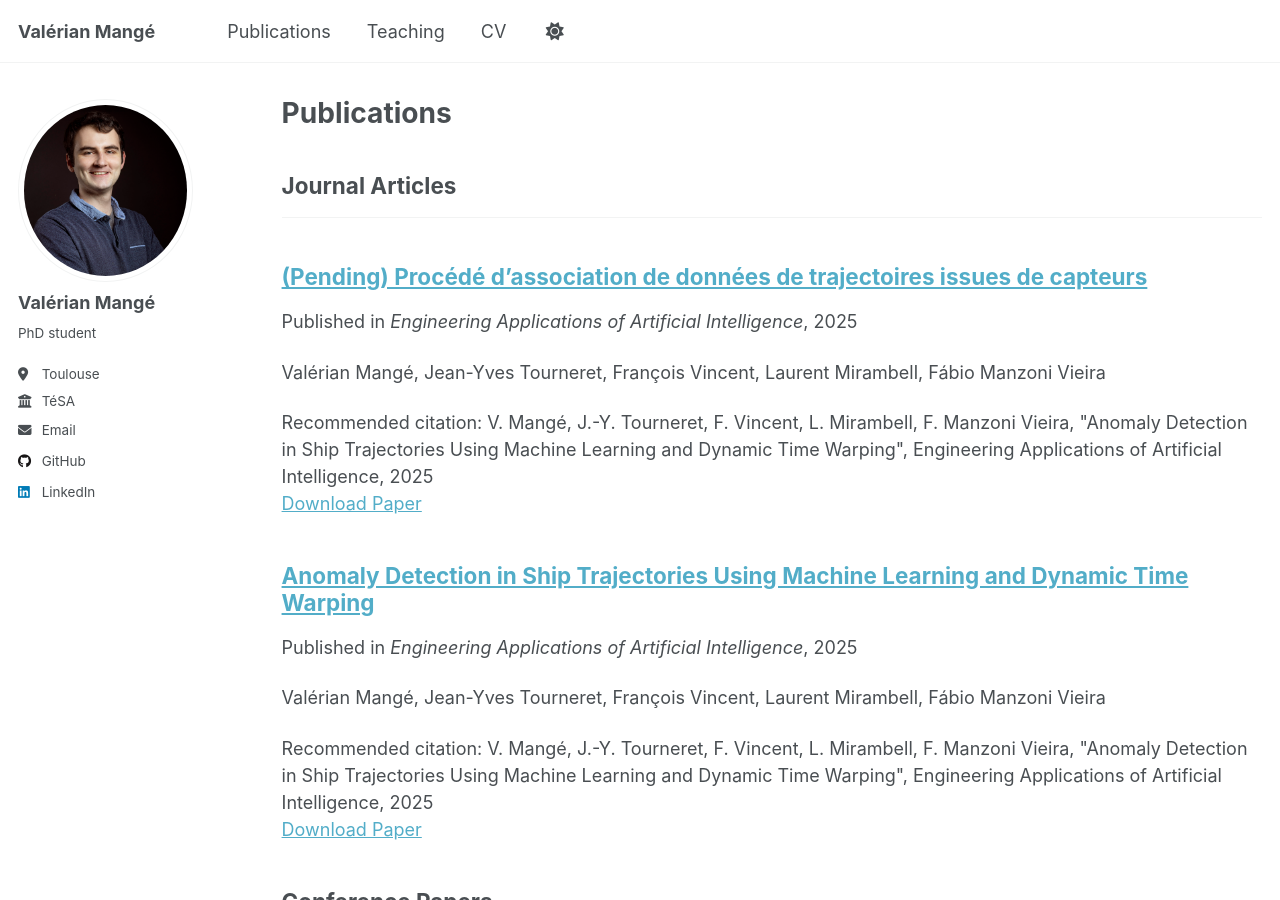
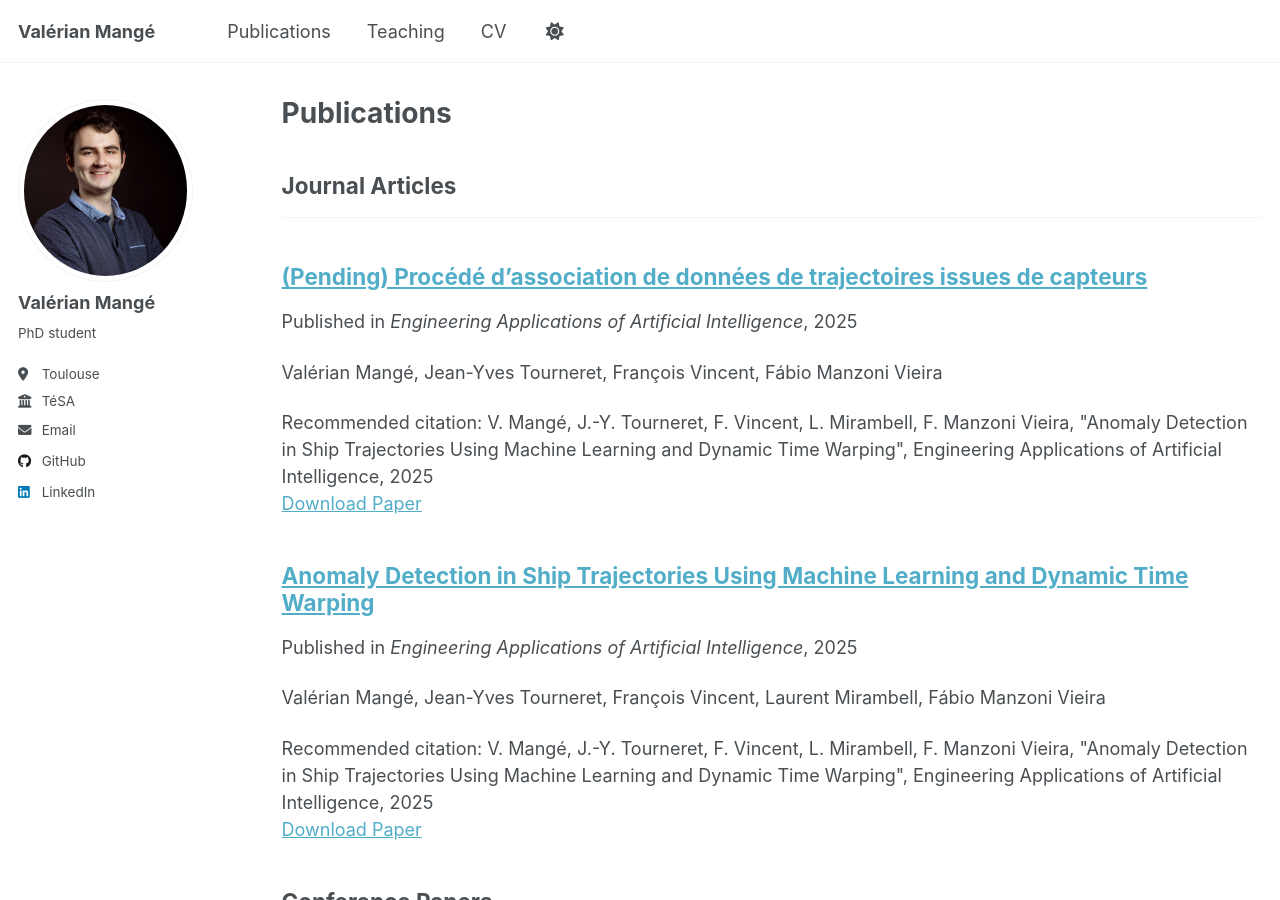
Before and after one commit to ValMang/ValMang.github.io, a Jekyll site: the page built from _pages/publications.html, in a window 1280 px wide and 900 px high. Built offline with Jekyll 4.4.1, drawn with Linux system fonts in a browser that asks for light colours; a script that is not in the unit is left out.

Commit message:
Update 2010-10-01-paper-title-number-2.md

```diff
--- a/_publications/2010-10-01-paper-title-number-2.md
+++ b/_publications/2010-10-01-paper-title-number-2.md
@@ -2,8 +2,8 @@
 title: "(Pending) Procédé d'association de données de trajectoires issues de capteurs"
 collection: publications
 category: manuscripts
-permalink: /publication/2009-10-01-paper-title-number-1
-excerpt: 'Valérian Mangé, Jean-Yves Tourneret, François Vincent, Laurent Mirambell, Fábio Manzoni Vieira'
+permalink: /publication/2010-10-01-paper-title-number-2
+excerpt: 'Valérian Mangé, Jean-Yves Tourneret, François Vincent, Fábio Manzoni Vieira'
 date: 2025-10-01
 venue: 'Engineering Applications of Artificial Intelligence'
 paperurl: 'https://www.tesa.prd.fr/documents/26/elsarticle-template-num_proof.pdf'
```
